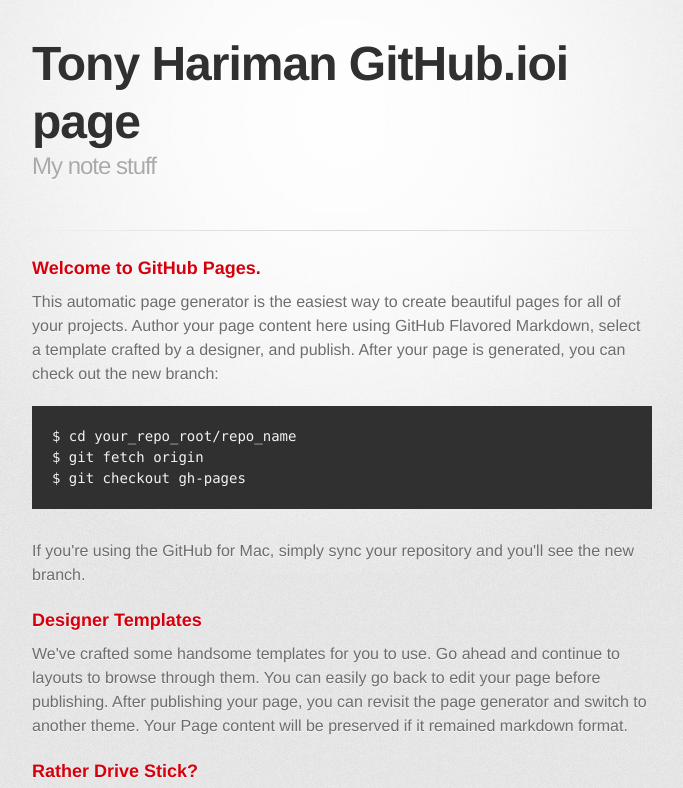
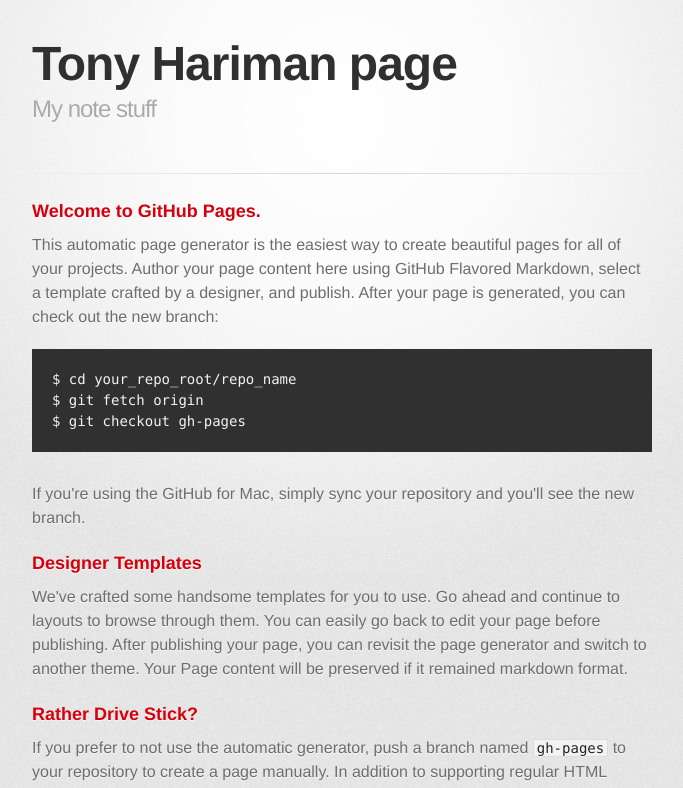
Before and after one commit to thariman/thariman.github.io, a plain HTML site: page index.html in a window 1280 px wide. Shown: the top 788 px of the page, without its empty margins (298-981 px from the left). Drawn offline with Linux system fonts and the light colour scheme; a web font is replaced by a local one.

Commit message:
Reformat

```diff
--- a/index.html
+++ b/index.html
@@ -18,7 +18,7 @@
       <div class="inner">
 
         <header>
-          <h1>Tony Hariman GitHub.ioi page</h1>
+          <h1>Tony Hariman page</h1>
           <h2>My note stuff</h2>
         </header>
 
```
